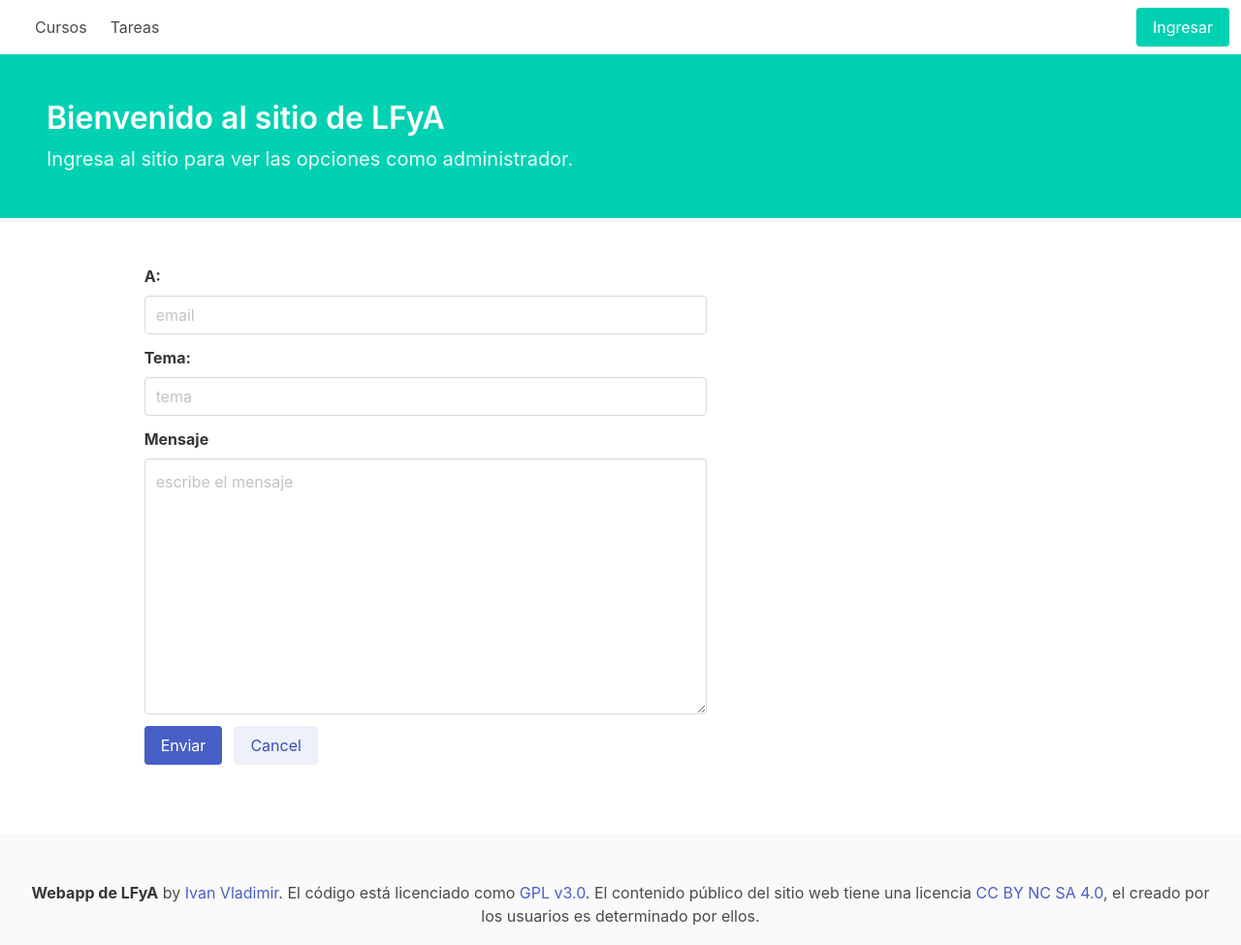
After one commit to ivanvladimir/lfyawebsite, a Flask app: template app/templates/admin/mail_to.html in a window 1280 px wide. The commit adds this page. Shown: the top 975 px of the page at 97% size. Run offline with Flask 2, Linux system fonts and the light colour scheme; the template is opened without the code that fills it: values that come from a table or form of the project are taken from there, others are empty; parts of the project's set-up code (start-up, migrations or seed data) failed here and were passed over; some libraries are stand-ins or nearby versions.

Commit message:
Sending email and rendering fix

```diff
--- a/app/config.py
+++ b/app/config.py
@@ -7,6 +7,8 @@ class Settings(BaseSettings):
     SECRET_KEY: str = "un secreto aquí"
     WTF_CSRF_SECRET_KEY: str = "otro secreto acá"
     DATABASE_MONGO_URI: str=""
+    EMAIL_USER: str=""
+    AUTH2_CREDENTIALS_FILE: str=""
     LOGGING_CONFIG: dict={
         'version': 1,
         'formatters': {'default': {
--- a/app/flask_app.py
+++ b/app/flask_app.py
@@ -4,7 +4,9 @@ from flask.cli import AppGroup
 from flask_login import LoginManager
 from logging.config import dictConfig
 import hmac
+import yagmail
 import hashlib
+import getpass
 from functools import lru_cache
 from html import escape
 import git
@@ -41,6 +43,7 @@ def create_app(test_config=None):
     # create app
     app = Flask(__name__)
     user_cli = AppGroup('user')
+    admin_cli = AppGroup('admin')
     course_cli = AppGroup('course')
 
 	# Initialazing variables
@@ -50,7 +53,8 @@ def create_app(test_config=None):
     app.config['__VERSION__'] = __VERSION__
     app.config['SECRET_KEY'] = setting.SECRET_KEY
     app.config['WTF_CSRF_SECRET_KEY'] = setting.WTF_CSRF_SECRET_KEY
-    app.config["MONGO_URI"] = setting.DATABASE_MONGO_URI
+    app.config['MONGO_URI'] = setting.DATABASE_MONGO_URI
+    app.config['EMAIL_USER'] = setting.EMAIL_USER
 
     # Initaalazing modules
     login_manager.init_app(app)
@@ -82,6 +86,12 @@ def create_app(test_config=None):
             }
 
     # Flask commands
+    @admin_cli.command('register_email')
+    def register_email():
+
+        passwd=getpass.getpass(f"Introduce password para {setting.EMAIL_USER}")
+        yagmail.register(setting.EMAIL_USER, passwd)
+
     @user_cli.command('initdb')
     def init_db():
         collection_names=set(mongo.db.collection_names())
@@ -119,7 +129,7 @@ def create_app(test_config=None):
         dt = datetime.utcnow()
 
         user = User(
-            role= UserEnum.admin,
+            role= role,
             email=email,
             lastname=lastname,
             firstname=firstname,
@@ -151,6 +161,7 @@ def create_app(test_config=None):
     # Adding commands
     app.cli.add_command(user_cli)
     app.cli.add_command(course_cli)
+    app.cli.add_command(admin_cli)
 
     # Verifies token from webhook
     def verify_signature(req):
--- a/app/forms.py
+++ b/app/forms.py
@@ -1,7 +1,35 @@
 from flask_wtf import FlaskForm
-from wtforms import PasswordField
+import wtforms
 
 class AdminLogin(FlaskForm):
-    password = PasswordField(label="Password",
+    password = wtforms.fields.PasswordField(
+            "Password",
+            [wtforms.validators.DataRequired("Ingresar el password")],
+            render_kw={
+                'class':'input',
+                'placeholder':'password'
+                })
 
-            render_kw={'placeholder':'password'})
+
+class MailTo(FlaskForm):
+    to = wtforms.fields.EmailField(
+            "A:",
+            [wtforms.validators.DataRequired("Ingresar a quien va dirigido"),wtforms.validators.Email("Ingresar un correo válido")],
+            render_kw={
+                'class':'input',
+                'placeholder':'email'
+                })
+    subject = wtforms.fields.StringField(
+            "Tema:",
+            [wtforms.validators.DataRequired("Ingresar el tema")],
+            render_kw={
+                'class':'input',
+                'placeholder':'tema'
+                })
+    msg = wtforms.fields.TextAreaField(
+            "Mensaje",
+            [wtforms.validators.DataRequired("Ingresar el mensaje a enviar")],
+            render_kw={
+                'class':'textarea',
+                'placeholder':'escribe el mensaje',
+                'rows':10})
--- a/app/templates/admin/base.html
+++ b/app/templates/admin/base.html
@@ -1,10 +1,27 @@
 {% extends 'base.html' %}
+
+{% block extra_buttons %}
+	<div class="navbar-item">
+        <div class="buttons">
+		{% if current_user.is_authenticated %}
+          <a class="button is-primary" href="{{url_for('admin.logout')}}">
+              Salir
+          </a>
+		{% else %}
+          <a class="button is-primary" href="{{url_for('admin.login')}}">
+              Ingresar
+          </a>
+		{% endif %}
+        </div>
+    </div>
+{% endblock %}
+
 
 {% block header %}
     <p class="title">
         Bienvenido al sitio de LFyA
     </p>
     <p class="subtitle">
-        Vista para administradores
+        Ingresa al sitio para ver las opciones como administrador.
     </p>
 {% endblock %}
--- /dev/null
+++ b/app/templates/admin/mail_to.html
@@ -0,0 +1,45 @@
+{% extends 'admin/base.html' %}
+
+{% block title %}
+Send email
+{% endblock %}
+
+{% block content %}
+
+
+
+<form method="POST" action="{{url_for('admin.mail_to')}}">
+    {{ form.csrf_token }}
+
+    <div class="field">
+        <label class="label">{{ form.to.label }}</label>
+        <div class="control">
+        {{ form.to(type='text') }}
+
+        </div>
+    </div>
+
+    <div class="field">
+        <label class="label">{{ form.subject.label }}</label>
+        <div class="control">
+        {{ form.subject() }}
+        </div>
+    </div>
+
+
+    <div class="field">
+        <label class="label">{{ form.msg.label }}</label>
+        <div class="control">
+        {{ form.msg()}}
+        </div>
+    </div>
+    <div class="field is-grouped">
+        <div class="control">
+            <button type="submit" value="send" class="button is-link">Enviar</button>
+        </div>
+        <div class="control">
+            <a href="{{url_for('admin.index')}}" class="button is-link is-light">Cancel</a>
+        </div>
+    </div>
+</form>
+{% endblock %}
--- a/app/templates/base.html
+++ b/app/templates/base.html
@@ -34,7 +34,13 @@
       <a class="navbar-item" href="{{url_for('main.index')}}" >
         Tareas
       </a>
+    {% block extra_options %}{% endblock %}
     </div>
+
+    <div class="navbar-end">
+    {% block extra_buttons %}{% endblock %}
+    </div>
+
   </div>
 </nav>
 <section class="hero is-primary">
@@ -49,7 +55,11 @@
     <div class="flash">{{ message }}</div>
   {% endfor %}
   <section class="section">
+      <div class="columns is-mobile">
+        <div class="column is-half is-offset-1">
   {% block content %}{% endblock %}
+        </div>
+      </div>
   </section>
   </div>
 
```
Also changed, not shown: app/admin.py (+29 -4 lines), app/templates/admin/home.html (added, +19 -0 lines), app/templates/admin/login.html (+7 -1 lines), app/templates/admin/mail_sent.html (added, +20 -0 lines), app/templates/index.html (+4 -7 lines), 1 other file.
